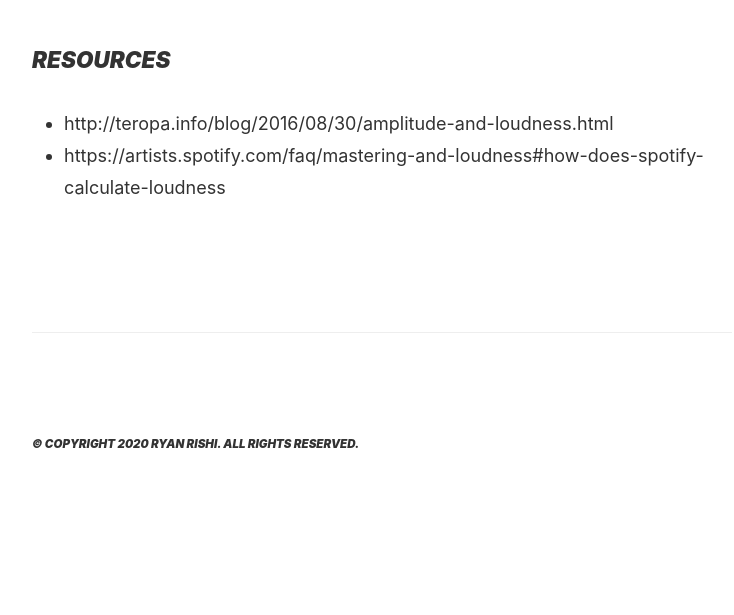
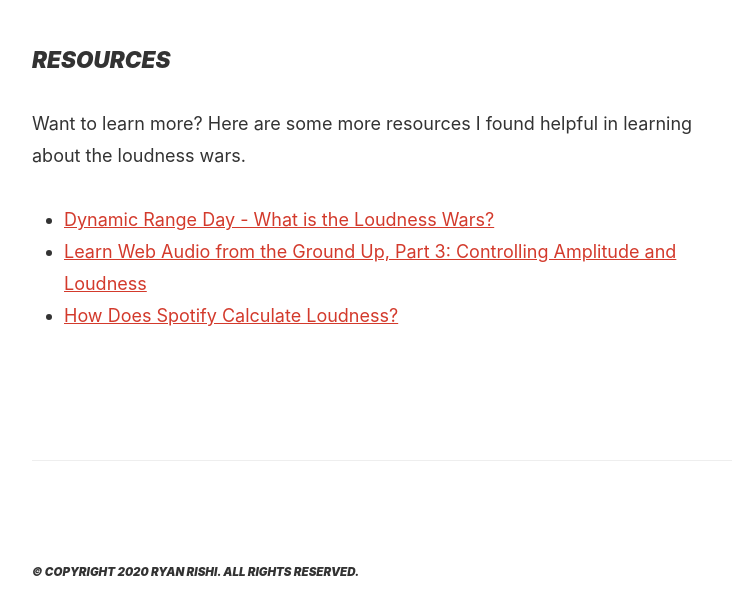
Before and after one commit to ryanrishi/ryanrishi.com, a Jekyll site: the page built from src/_posts/2020-02-07-loudness-wars.md, in a window 1280 px wide, cut to the strip 472-1156 px from the top of the page. Shown: the top 615 px of the strip, without its empty margins (258-992 px from the left). Built offline with Jekyll 4.4.1, drawn with Linux system fonts in a browser that asks for light colours; before the commit the page ends 1028 px from its top, so only the background shows below that.

Commit message:
add resources

```diff
--- a/src/_posts/2020-02-07-loudness-wars.md
+++ b/src/_posts/2020-02-07-loudness-wars.md
@@ -15,5 +15,7 @@ title: "Loudness Wars"
 
 
 ### Resources
-- http://teropa.info/blog/2016/08/30/amplitude-and-loudness.html
-- https://artists.spotify.com/faq/mastering-and-loudness#how-does-spotify-calculate-loudness
+Want to learn more? Here are some more resources I found helpful in learning about the loudness wars.
+- [Dynamic Range Day - What is the Loudness Wars?](https://dynamicrangeday.co.uk/about/)
+- [Learn Web Audio from the Ground Up, Part 3: Controlling Amplitude and Loudness](https://teropa.info/blog/2016/08/30/amplitude-and-loudness.html)
+- [How Does Spotify Calculate Loudness?](https://artists.spotify.com/faq/mastering-and-loudness#how-does-spotify-calculate-loudness)
```
